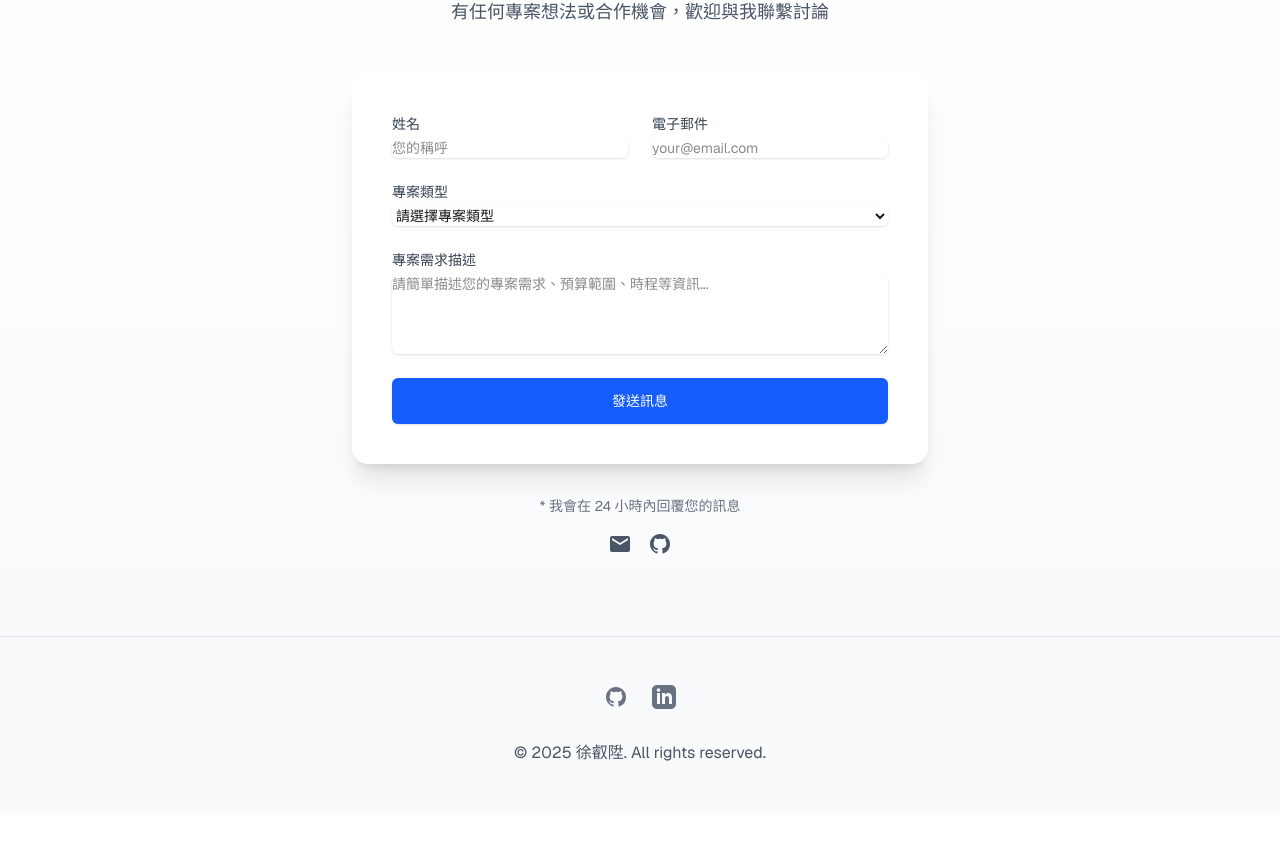
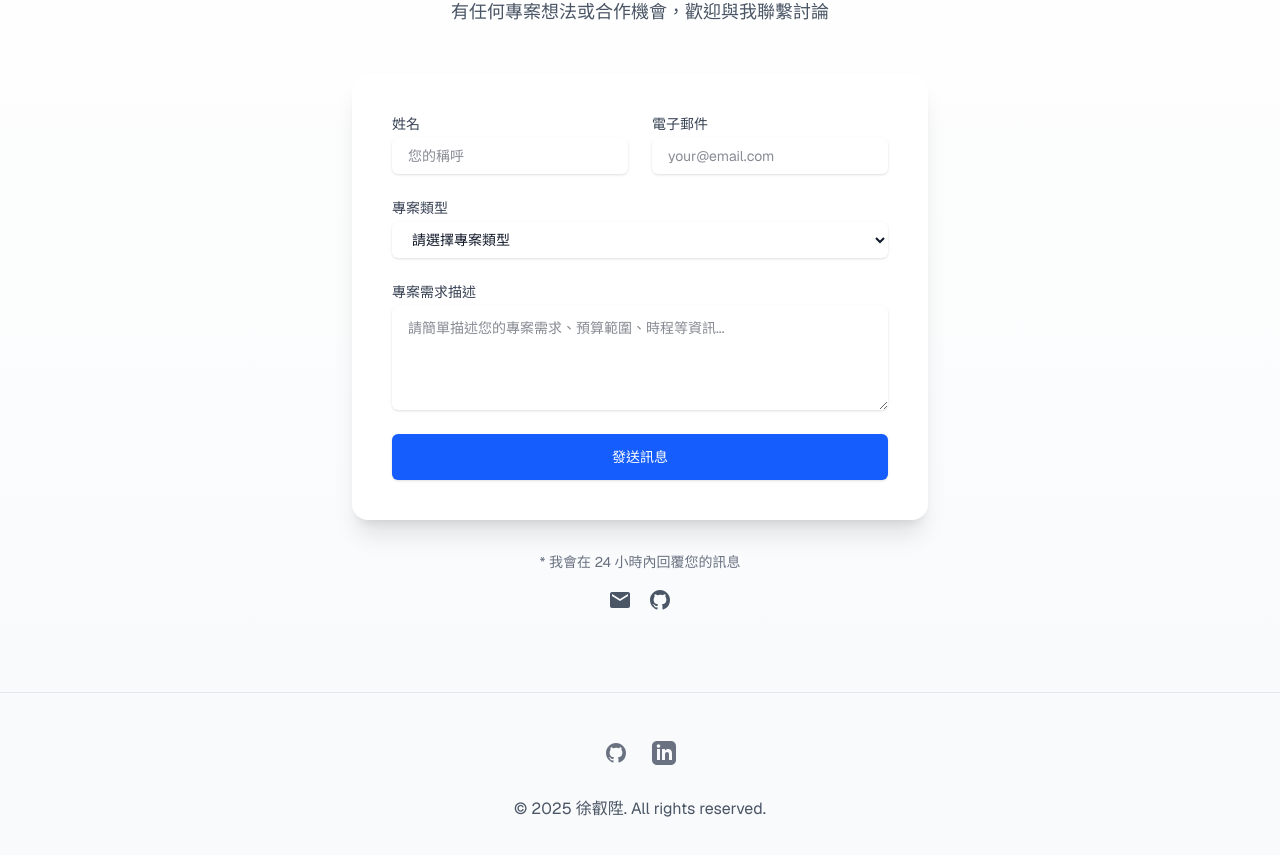
Before and after one commit to throuz/xuruisheng-freelance, a Next.js app: page / in a window 1280 px wide. Shown: the part 3340-4195 px from the top of the page. Before the commit the page ends 4153 px from the top, so only its background shows below. Built offline with nearby package versions, Linux system fonts and the light colour scheme.

Commit message:
update contact inputs

```diff
--- a/app/sections/Contact.tsx
+++ b/app/sections/Contact.tsx
@@ -69,7 +69,7 @@ export default function Contact() {
                     id="name"
                     value={formData.name}
                     onChange={handleChange}
-                    className="mt-1 block w-full rounded-md border-gray-300 shadow-sm focus:border-blue-500 focus:ring-blue-500 sm:text-sm transition-colors"
+                    className="mt-1 block w-full px-4 py-2 rounded-md border-gray-300 shadow-sm focus:border-blue-500 focus:ring-blue-500 sm:text-sm transition-colors text-gray-900"
                     required
                     placeholder="您的稱呼"
                   />
@@ -87,7 +87,7 @@ export default function Contact() {
                     id="email"
                     value={formData.email}
                     onChange={handleChange}
-                    className="mt-1 block w-full rounded-md border-gray-300 shadow-sm focus:border-blue-500 focus:ring-blue-500 sm:text-sm transition-colors"
+                    className="mt-1 block w-full px-4 py-2 rounded-md border-gray-300 shadow-sm focus:border-blue-500 focus:ring-blue-500 sm:text-sm transition-colors text-gray-900"
                     required
                     placeholder="your@email.com"
                   />
@@ -106,7 +106,7 @@ export default function Contact() {
                   id="project"
                   value={formData.project}
                   onChange={handleChange}
-                  className="mt-1 block w-full rounded-md border-gray-300 shadow-sm focus:border-blue-500 focus:ring-blue-500 sm:text-sm transition-colors"
+                  className="mt-1 block w-full px-4 py-2 rounded-md border-gray-300 shadow-sm focus:border-blue-500 focus:ring-blue-500 sm:text-sm transition-colors text-gray-900"
                   required
                 >
                   {projectTypes.map((type) => (
@@ -130,7 +130,7 @@ export default function Contact() {
                   rows={4}
                   value={formData.message}
                   onChange={handleChange}
-                  className="mt-1 block w-full rounded-md border-gray-300 shadow-sm focus:border-blue-500 focus:ring-blue-500 sm:text-sm transition-colors"
+                  className="mt-1 block w-full px-4 py-3 rounded-md border-gray-300 shadow-sm focus:border-blue-500 focus:ring-blue-500 sm:text-sm transition-colors text-gray-900"
                   required
                   placeholder="請簡單描述您的專案需求、預算範圍、時程等資訊..."
                 />
```
